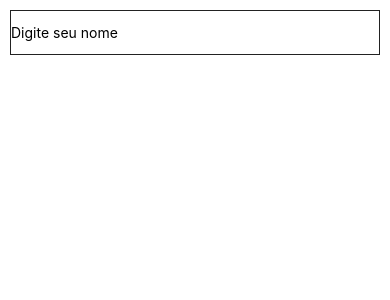
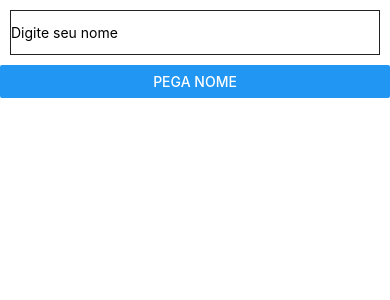
Before and after one commit to douglasb20/AulaReactNative, a React Native app: screen / in a window 390 px wide. Shown: the top 300 px of the page. Built offline with nearby package versions, Linux system fonts and the light colour scheme.

Commit message:
passando dados do input por state via button

```diff
--- a/App.js
+++ b/App.js
@@ -3,7 +3,8 @@
 View,
 Text,
 StyleSheet,
-TextInput
+TextInput,
+Button
 } from 'react-native';
 
 class App extends Component {
@@ -11,22 +12,21 @@
 	constructor(props){
 		super(props);
 		this.state = {
-			nome: ""
+			nome: "",
+			input: ''
 		}
 
-		this.pegaNome = this.pegaNome.bind(this)
+    this.entrar   = this.entrar.bind(this)
 	}
 
-	pegaNome(texto){
-		if(texto.length > 0){
-			this.setState({
-				nome: 'Bem vindo ' + texto
-			})
-		}else{
-			this.setState({
-				nome: ''
-			})
+	entrar(){
+		if(this.state.input === ''){
+			alert("Digite seu nome!");
+			return ;
 		}
+
+		this.setState({nome: 'Bem vindo: ' + this.state.input})
+
 	}
 
 	render(){
@@ -37,7 +37,10 @@
 					style={styles.input}
 					placeholder="Digite seu nome"
 					underlineColorAndroid="transparent"
-					onChangeText={this.pegaNome}
+					onChangeText={(texto) => this.setState({input: texto})}
+				/>
+				<Button title="Pega Nome"
+					onPress={this.entrar}
 				/>
 				<Text style={styles.texto}>{this.state.nome}</Text>
 		  </View>
```
